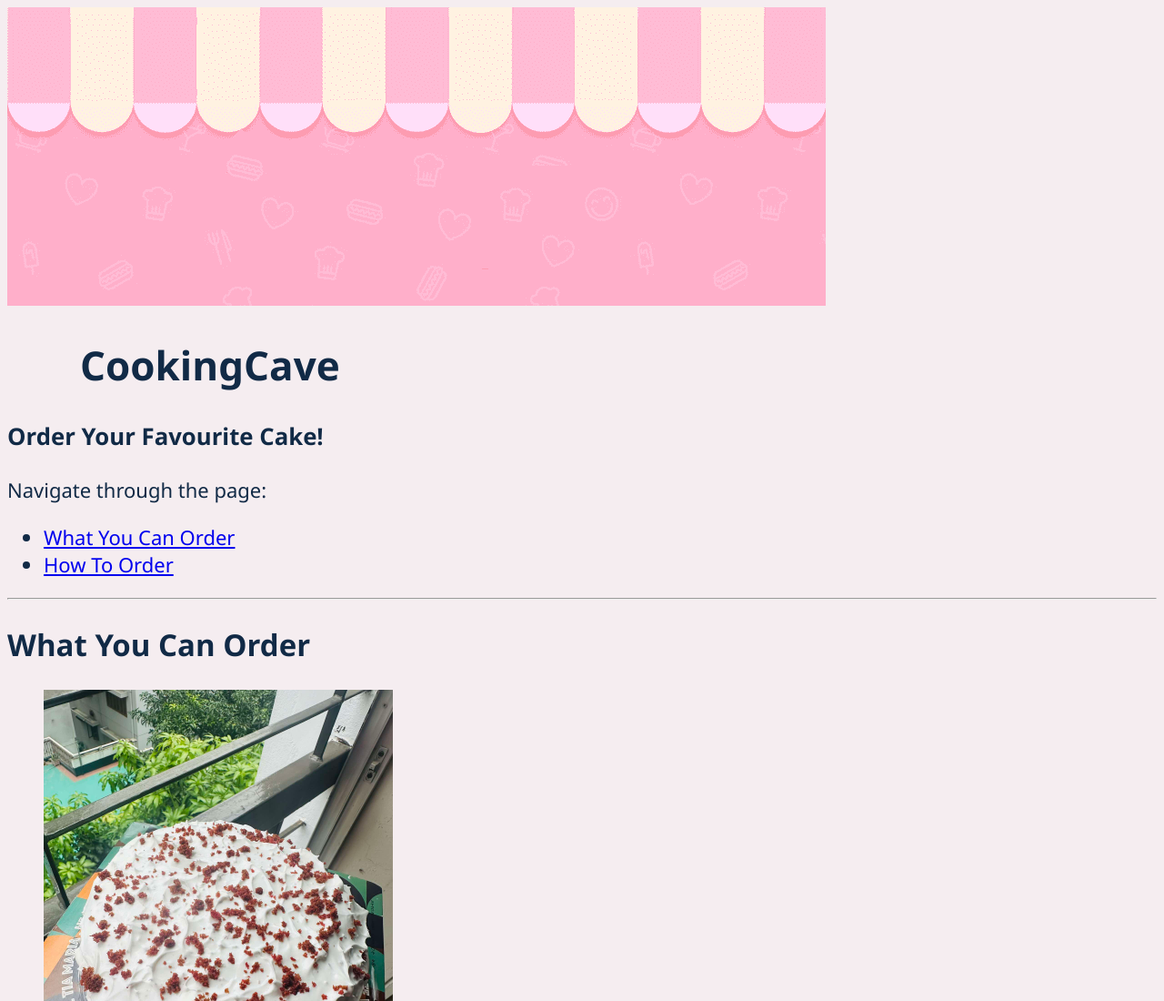
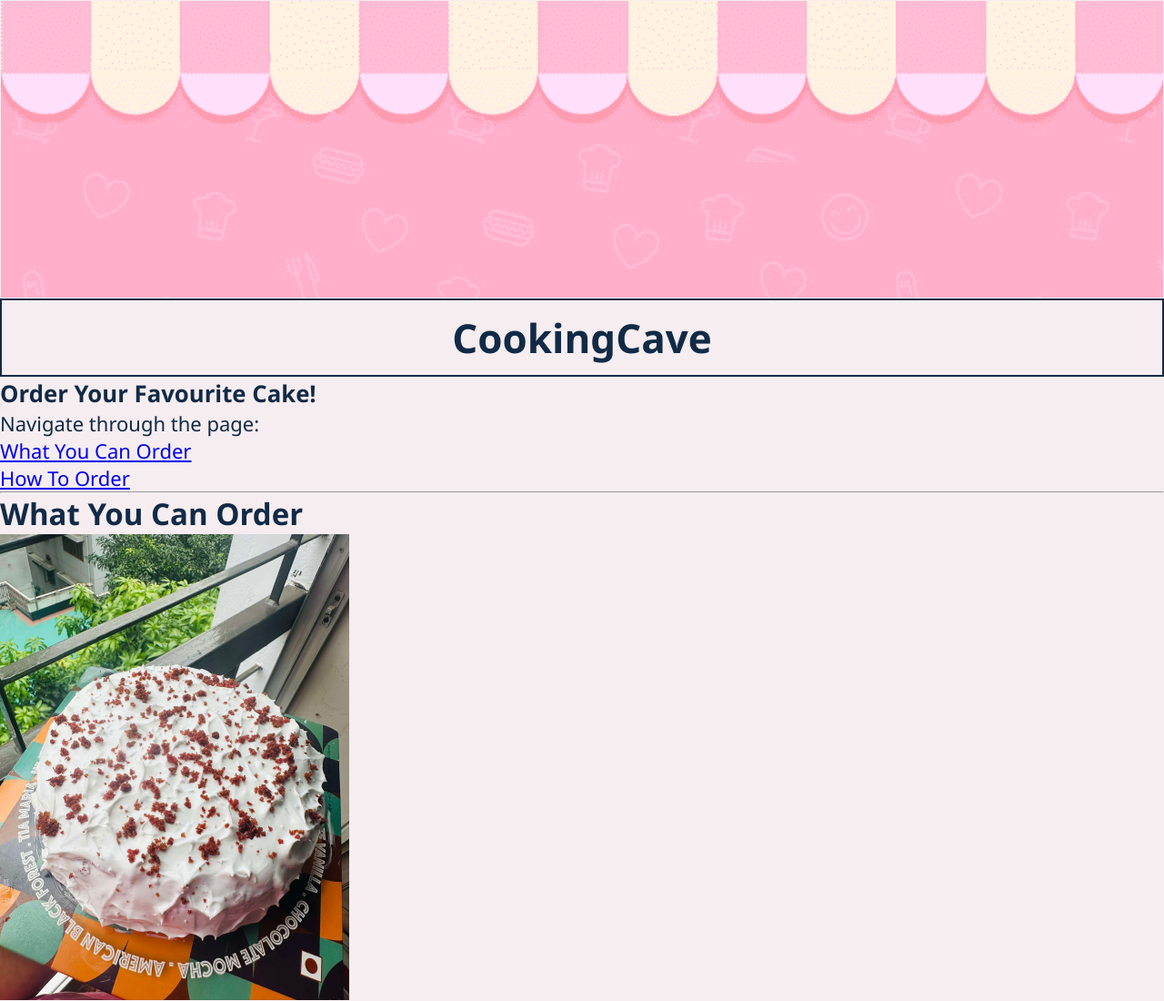
Before and after one commit to NafisaTasnimR/CookingCave, a plain HTML site: page htmlC/index.html in a window 1280 px wide. Shown: the top 1100 px of the page at 91% size. Drawn offline with Linux system fonts and the light colour scheme.

Commit message:
Adjust the h1 content and the header image
Signed-off-by: nafisa <nafisatasnim8855@gmail.com>

```diff
--- a/css/main.css
+++ b/css/main.css
@@ -1,3 +1,8 @@
+* {
+    margin: 0;
+    padding: 0;
+    box-sizing: border-box;
+}
 html {
     font-size: 22px;
 }
@@ -6,3 +11,19 @@ body {
     background-color:#F5EDF0;
     color: #112A46;
 }
+h1 {
+    border: 2px solid #112A46;
+    text-align: center;
+    padding: 0.5rem;
+}
+.header-image {
+    border: 1px solid #F5EDF0;
+    height: 328px;
+    overflow: hidden;
+}
+
+.header-image img {
+    width: 100%;
+    height: 100%;
+    object-fit: cover;
+}
--- a/htmlC/index.html
+++ b/htmlC/index.html
@@ -10,8 +10,10 @@
 
 <body>
     <header>
-        <img src="/photos/pink-background.png" alt="Backery store" width="900" height="328">
-        <h1>&nbsp;&nbsp;&nbsp;&nbsp;&nbsp;&nbsp;&nbsp;CookingCave</h1>
+        <div class="header-image">
+            <img src="/photos/pink-background.png" alt="Backery store" width="900" height="328">
+        </div>
+        <h1>CookingCave</h1>
         <h3>Order Your Favourite Cake!</h3>
 
         <p>Navigate through the page:</p>
```
